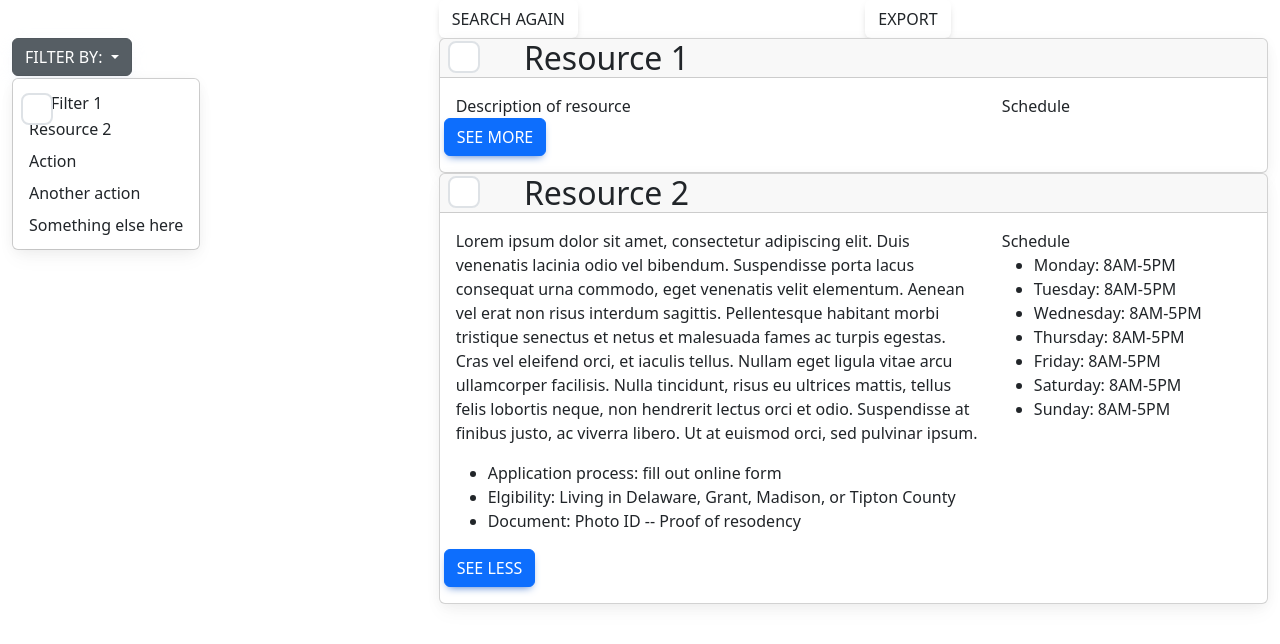
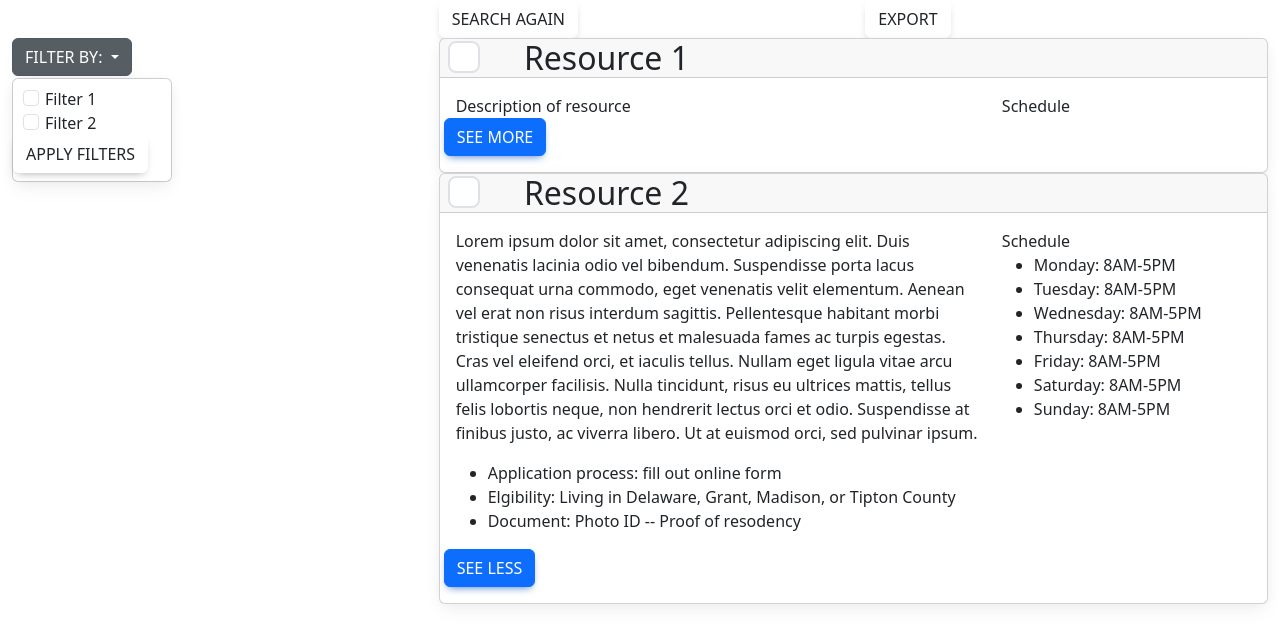
Before and after one commit to rhit-ingramda/CSSE-280-Group-3, a plain HTML site: page results.html in a window 1280 px wide. Both pictures are taken after a click on the button "FILTER BY:". Drawn offline with nearby package versions, Linux system fonts and the light colour scheme; some packages are replaced by stand-ins of ours; a script that the page names is missing; a web font is replaced by a local one.

Commit message:
finished layout for filters, styling still needs t

```diff
--- a/public/results.css
+++ b/public/results.css
@@ -10,7 +10,11 @@
     padding-top: 0px !important;
 }
 
-.form-check-input{
+#resource-checkbox{
     scale: 2;
     margin-top: 10px !important;
 }
+
+#filterCheckbox{
+    margin-left: 10px;
+}
--- a/results.html
+++ b/results.html
@@ -34,21 +34,19 @@
                 <div class="col-md-4">
 
                     <div class="dropdown">
-                        <button class="btn btn-secondary dropdown-toggle" type="button" id="dropdownMenuButton1" data-bs-toggle="dropdown" aria-expanded="false">
+                        <button class="btn btn-secondary dropdown-toggle" type="button" id="dropdownMenuButton1" data-bs-toggle="dropdown"  data-bs-auto-close="false" aria-expanded="false">
                           Filter by:
                         </button>
                         <ul class="dropdown-menu" aria-labelledby="dropdownMenuButton1">
-                            <div class="row dropdown-item">
-                                <div class="col-sm-1">
-                                    <input class="form-check-input" type="checkbox" value="">Filter 1
-                                </div>
-                                <div class="col-sm-11">
-                                    <h2">Resource 2</h2>
-                                </div>
-                            </div>
-                          <li><a class="dropdown-item" href="#">Action</a></li>
-                          <li><a class="dropdown-item" href="#">Another action</a></li>
-                          <li><a class="dropdown-item" href="#">Something else here</a></li>
+                                    <li>
+                                        <input id="filterCheckbox" class="form-check-input" type="checkbox" value="">Filter 1
+                                    </li>
+                                    <li>
+                                        <input id="filterCheckbox" class="form-check-input" type="checkbox" value="">Filter 2
+                                    </li>
+                                    <li>
+                                        <div class="btn">Apply Filters</div>
+                                    </li>
                         </ul>
                       </div>
 
@@ -59,7 +57,7 @@
                         <div class="card-header">
                             <div id="resource-header" class="row">
                                 <div class="col-sm-1">
-                                    <input class="form-check-input" type="checkbox" value="">
+                                    <input id="resource-checkbox" class="form-check-input" type="checkbox" value="">
                                 </div>
                                 <div class="col-sm-11">
                                     <h2 id="resource-name">Resource 1</h2>
@@ -83,7 +81,7 @@
                         <div class="card-header">
                             <div id="resource-header" class="row">
                                 <div class="col-sm-1">
-                                    <input class="form-check-input" type="checkbox" value="">
+                                    <input id="resource-checkbox" class="form-check-input" type="checkbox" value="">
                                 </div>
                                 <div class="col-sm-11">
                                     <h2 id="resource-name">Resource 2</h2>
```
